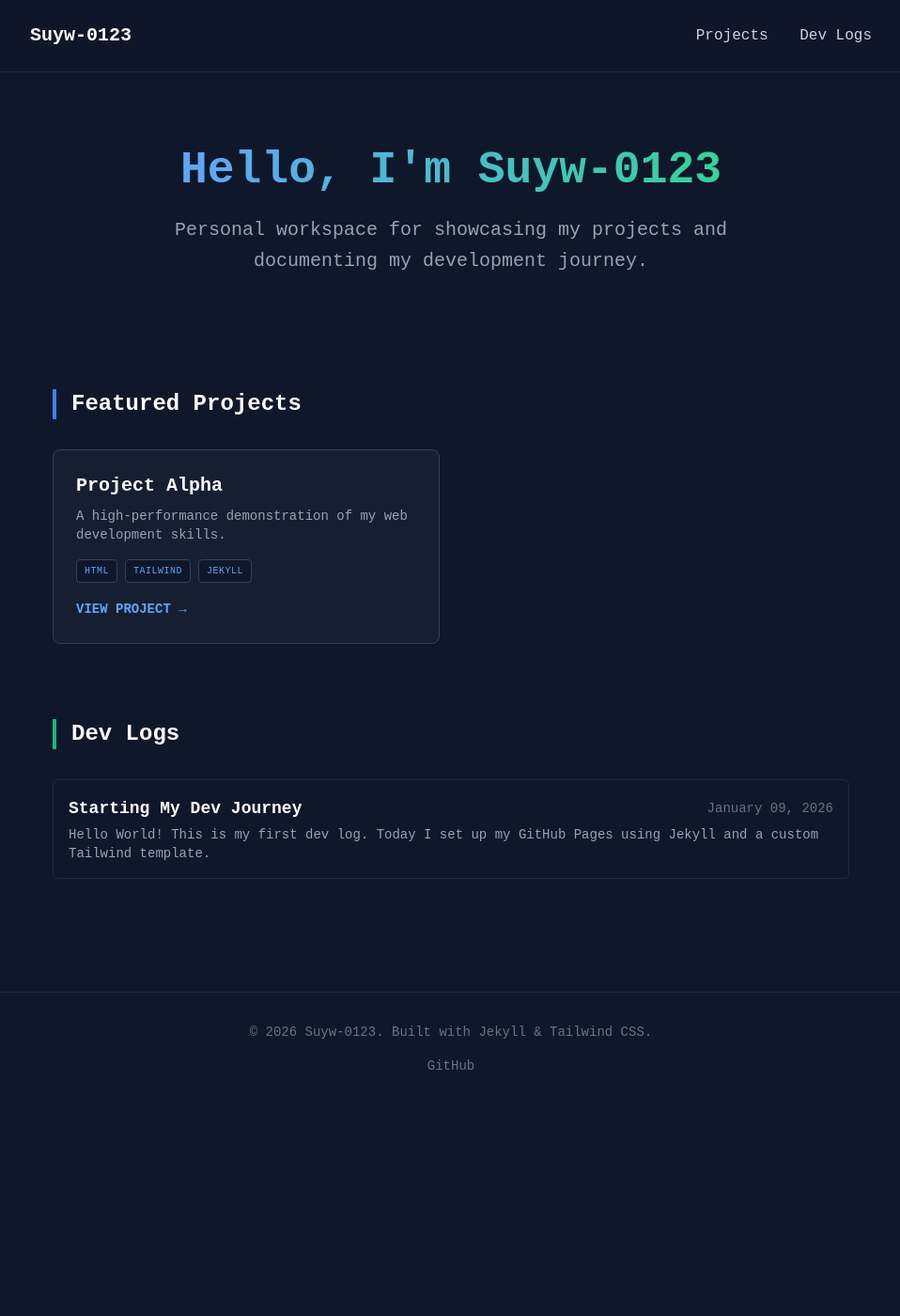
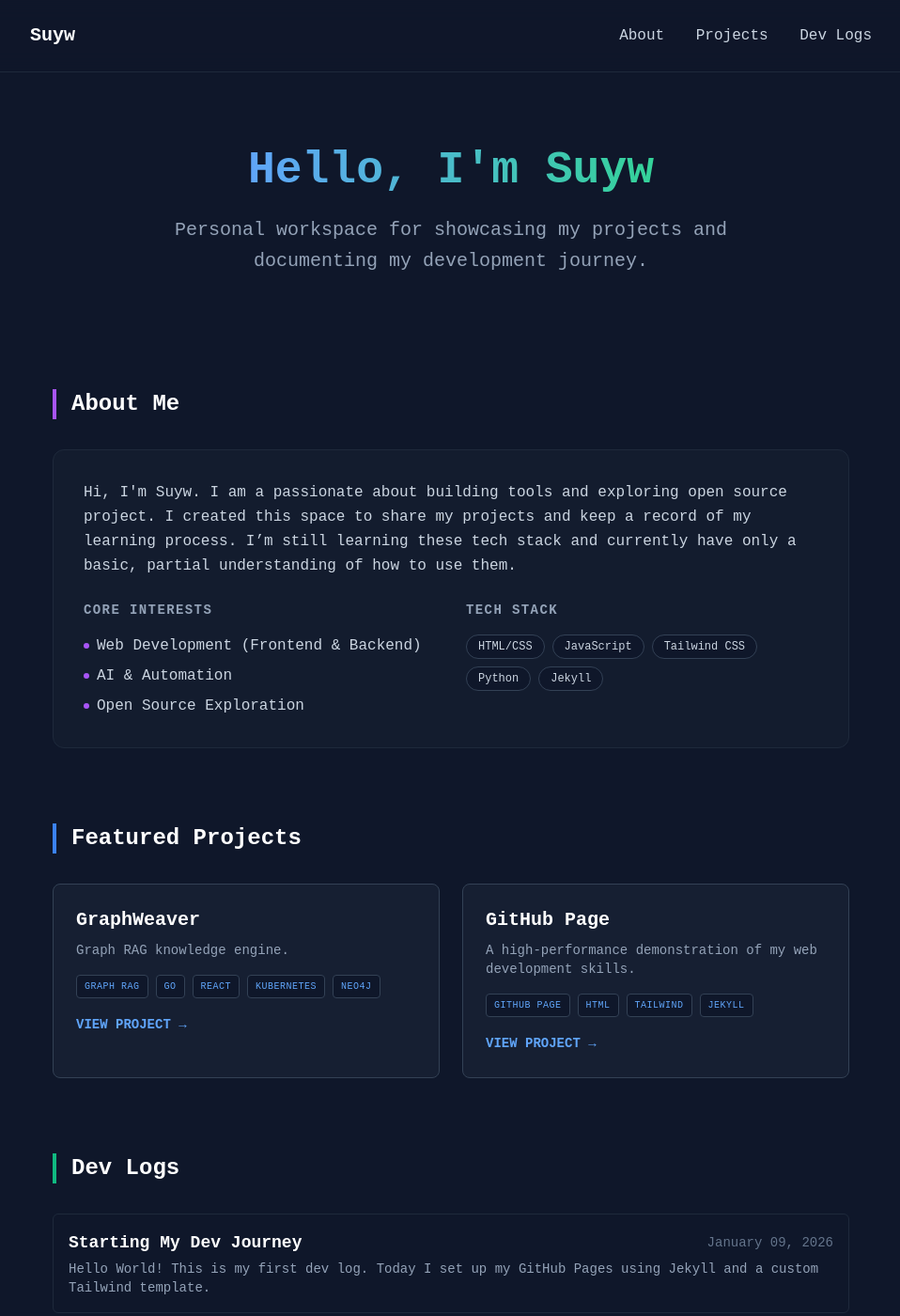
Before and after one commit to Suyw-0123/Suyw-0123.github.io, a Jekyll site: the page built from index.html, in a window 1280 px wide and 1400 px high. Shown: the whole window at 94% size, without its empty margins (160-1118 px from the left). Built offline with Jekyll 4.4.1, drawn with Linux system fonts in a browser that asks for light colours; nearby versions of some CDN libraries.

Commit message:
Update navigation links and enhance homepage with 'About Me' section; add GraphWeaver project details

```diff
--- a/_layouts/default.html
+++ b/_layouts/default.html
@@ -15,10 +15,11 @@
 <body class="bg-[#0f172a] text-slate-300 min-h-screen">
     <nav class="border-b border-slate-800 p-6 sticky top-0 bg-[#0f172a]/80 backdrop-blur-md z-50">
         <div class="max-w-4xl mx-auto flex justify-between items-center">
-            <a href="/" class="text-xl font-bold text-white hover:text-blue-400 transition-colors">Suyw-0123</a>
+            <a href="/" class="text-xl font-bold text-white hover:text-blue-400 transition-colors">Suyw</a>
             <div class="space-x-6">
-                <a href="#projects" class="hover:text-white transition-colors">Projects</a>
-                <a href="#logs" class="hover:text-white transition-colors">Dev Logs</a>
+                <a href="/#about" class="hover:text-white transition-colors">About</a>
+                <a href="/#projects" class="hover:text-white transition-colors">Projects</a>
+                <a href="/#logs" class="hover:text-white transition-colors">Dev Logs</a>
             </div>
         </div>
     </nav>
--- /dev/null
+++ b/_projects/graph-weaver.md
@@ -0,0 +1,49 @@
+---
+layout: page
+title: GraphWeaver
+description: Graph RAG knowledge engine.
+tags: ["Graph RAG", "Go", "React", "Kubernetes", "Neo4j"]
+---
+
+### [GitHub Repository](https://github.com/Suyw-0123/GraphWeaver)
+
+## Project Overview
+
+**GraphWeaver** is a cloud-native, high-performance **Graph RAG (Retrieval-Augmented Generation)** knowledge engine. It is designed to solve complex multi-hop reasoning challenges that traditional RAG systems struggle with by leveraging deep **Knowledge Graph** structures and entity-relationship modeling.
+
+## Key Features
+
+- **Knowledge Graph Retrieval**: Utilizes Graph Diffusion and relationship paths to perform logical reasoning across interconnected data points.
+- **Cloud-Native Architecture**: Built as a microservice-based system, ready for Kubernetes (Kind/Helm) deployment.
+- **High Performance**: Backend implemented in **Go (Golang)** for efficient concurrency and low-latency processing.
+- **Automated Entity Extraction**: Automatically identifies and maps entities and relationships from unstructured data (PDF/Markdown).
+- **Interactive Dashboard**: A modern, responsive UI built with **React**, **TypeScript**, and **Tailwind CSS**.
+
+## Technology Stack
+
+### Backend & Core
+- **Language**: Go (Golang) 1.24+
+- **Framework**: Gin Gonic
+- **LLM Integration**: Gemini API
+
+### Databases & Storage
+- **Graph Database**: Neo4j (Core storage for relationship modeling)
+- **Relational Database**: PostgreSQL (For metadata management)
+- **Vector Search**: Qdrant (Planned for future hybrid retrieval implementation)
+
+### Frontend & Styling
+- **Framework**: React.js with TypeScript
+- **Styling**: Tailwind CSS
+> The front-end was primarily completed with the assistance of Vibe coding.
+
+### Infrastructure & DevOps
+- **Containerization**: Docker & Docker Compose
+- **Orchestration**: Kubernetes (K8s)
+- **CI/CD**: GitHub Actions
+
+## DEMO
+
+![demo](../pictures/graph-weaver-demo.gif)
+
+## Development Status
+This project is currently under active development, focusing on optimizing graph data fetching and enhancing the chat service implementation.
--- a/index.html
+++ b/index.html
@@ -5,11 +5,51 @@
 
 <section class="max-w-4xl mx-auto px-6 py-20 flex flex-col items-center text-center">
     <h1 class="text-5xl font-bold bg-gradient-to-r from-blue-400 to-emerald-400 bg-clip-text text-transparent mb-6">
-        Hello, I'm Suyw-0123
+        Hello, I'm Suyw
     </h1>
     <p class="text-xl text-slate-400 max-w-2xl leading-relaxed">
         Personal workspace for showcasing my projects and documenting my development journey.
     </p>
+</section>
+
+<section id="about" class="max-w-4xl mx-auto px-6 py-10">
+    <h2 class="text-2xl font-bold text-white mb-8 border-l-4 border-purple-500 pl-4">About Me</h2>
+    <div class="bg-slate-800/30 border border-slate-800 p-8 rounded-xl">
+        <p class="text-slate-300 leading-relaxed mb-6">
+            Hi, I'm Suyw. I am a passionate about building tools and exploring open source project.
+            I created this space to share my projects and keep a record of my learning process.
+            I’m still learning these tech stack and currently have only a basic, partial understanding of how to use them.
+        </p>
+        <div class="grid grid-cols-1 md:grid-cols-2 gap-8">
+            <div>
+                <h3 class="text-sm font-bold text-slate-400 uppercase tracking-widest mb-4">Core Interests</h3>
+                <ul class="space-y-2 text-slate-300">
+                    <li class="flex items-center gap-2">
+                        <span class="w-1.5 h-1.5 bg-purple-500 rounded-full"></span>
+                        Web Development (Frontend & Backend)
+                    </li>
+                    <li class="flex items-center gap-2">
+                        <span class="w-1.5 h-1.5 bg-purple-500 rounded-full"></span>
+                        AI & Automation
+                    </li>
+                    <li class="flex items-center gap-2">
+                        <span class="w-1.5 h-1.5 bg-purple-500 rounded-full"></span>
+                        Open Source Exploration
+                    </li>
+                </ul>
+            </div>
+            <div>
+                <h3 class="text-sm font-bold text-slate-400 uppercase tracking-widest mb-4">Tech Stack</h3>
+                <div class="flex flex-wrap gap-2">
+                    <span class="px-3 py-1 bg-slate-900 border border-slate-700 rounded-full text-xs text-slate-300">HTML/CSS</span>
+                    <span class="px-3 py-1 bg-slate-900 border border-slate-700 rounded-full text-xs text-slate-300">JavaScript</span>
+                    <span class="px-3 py-1 bg-slate-900 border border-slate-700 rounded-full text-xs text-slate-300">Tailwind CSS</span>
+                    <span class="px-3 py-1 bg-slate-900 border border-slate-700 rounded-full text-xs text-slate-300">Python</span>
+                    <span class="px-3 py-1 bg-slate-900 border border-slate-700 rounded-full text-xs text-slate-300">Jekyll</span>
+                </div>
+            </div>
+        </div>
+    </div>
 </section>
 
 <section id="projects" class="max-w-4xl mx-auto px-6 py-10">
```
Also changed, not shown: _projects/project-alpha.md (+13 -4 lines), 1 other file.
